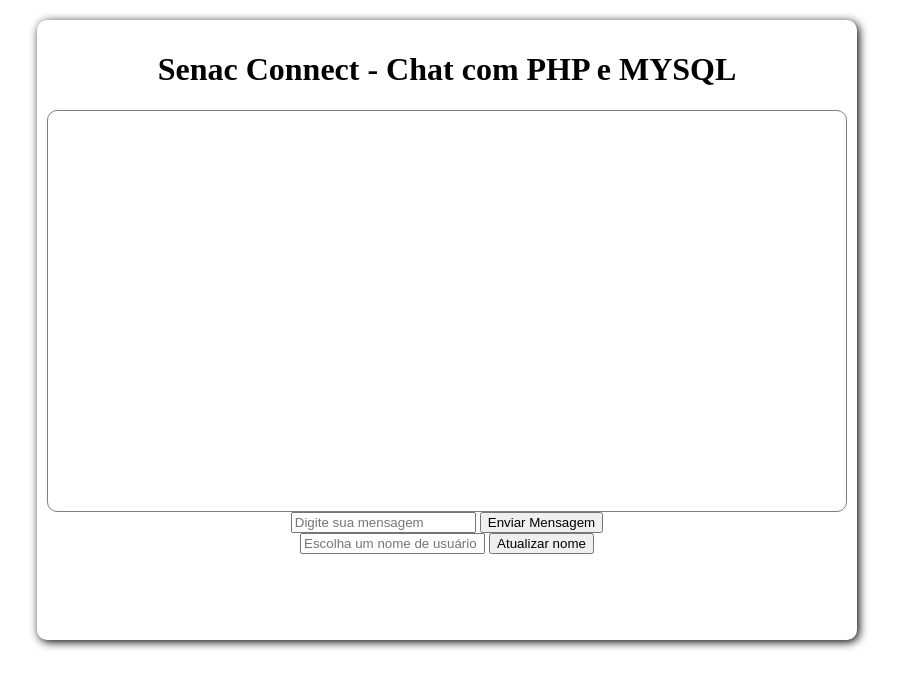
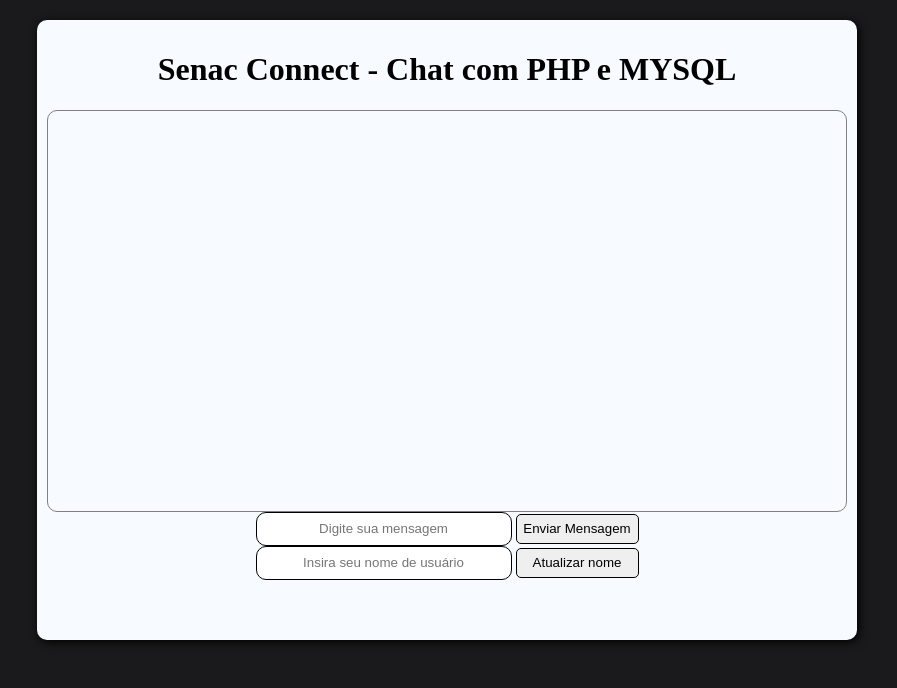
Before and after one commit to Gexis95/senacphp, a PHP site: page / in a window 1280 px wide. Shown: the top 688 px of the page, without its empty margins (193-1090 px from the left). Run offline with PHP 8.4, Linux system fonts and the light colour scheme.

Commit message:
Aula 06/10/2022
Projeto chat
conectamos com o myslq
aula acabou mais cedo

```diff
--- a/chat/banco.php
+++ b/chat/banco.php
@@ -0,0 +1,14 @@
+<?php
+    //fazendo conexão com o banco de dados
+    $nomeServidor = "localhost";
+    $username = "root";
+    $senha = "";
+    $nomeBanco = "rede_banco";
+
+    //mysqli - driver responsável por conectar com o banco (driverKKKKKKKKKKKKKKKKKKKKKK QUICKBLOOM)
+    $conexao = new mysqli($nomeServidor, $username, $senha, $nomeBanco);
+
+    if ($conexao -> connect_error){
+        die("Conexão com o banco de dados falhou!". $conexao -> connect_error);
+    }
+?>
--- a/chat/index.php
+++ b/chat/index.php
@@ -8,7 +8,13 @@
 </head>
 <body>
     <?php
+        include "banco.php"; //importa o banco.php, similar ao link
+        session_start();
 
+        //mudar nome de usuário
+        if($_SERVER["REQUEST_METHOD"] == "POST" && isset($_POST['usuario'])){
+            $_SESSION['usuario'] = $_POST['usuario'];
+        }
     ?>
 
     <div class="painel">
@@ -23,7 +29,7 @@
         </form>
 
         <form method="POST" action="">
-            <input type="text" name="usuario" placeholder="Escolha um nome de usuário">
+            <input type="text" name="usuario" placeholder="Insira seu nome de usuário">
             <button type="submit">Atualizar nome</button>
         </form>
     </div>
--- a/chat/style.css
+++ b/chat/style.css
@@ -1,4 +1,9 @@
+body{
+    background-color: rgb(26, 26, 28);
+}
+
 .painel{
+    background-color: rgb(247, 251, 255);
     box-shadow: 2px 2px 10px black;
     min-height: 600px;
     max-width: 800px;
@@ -6,6 +11,7 @@
     border-radius: 10px;
     text-align: center;
     padding: 10px;
+    color: rgb(0, 0, 0);
 }
 
 .chat{
@@ -14,3 +20,19 @@
     border-radius: 10px;
     overflow-y: scroll;             /*adiciona uma barra de rolagem*/
 }
+
+input{
+    height: 30px;
+    width: 250px;
+    border-radius: 10px;
+    border: 1px solid black;
+    text-align: center;
+
+}
+
+button{
+    height: 30px;
+    width: 123px;
+    border: 1px solid black;
+    border-radius: 5px;
+}
```
